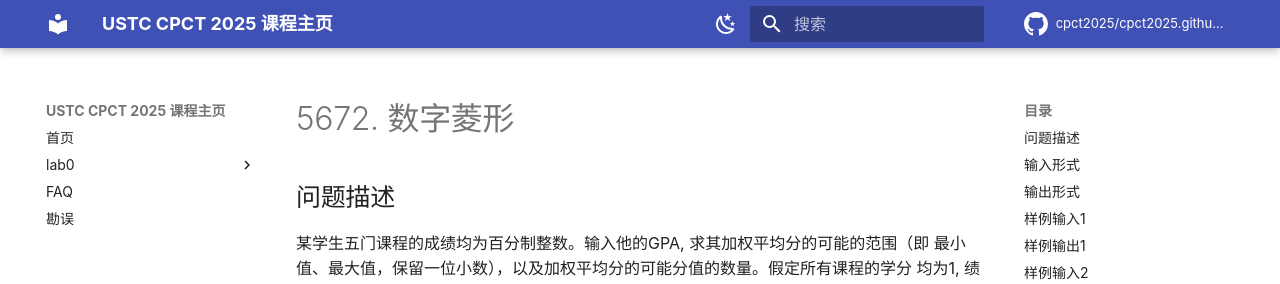
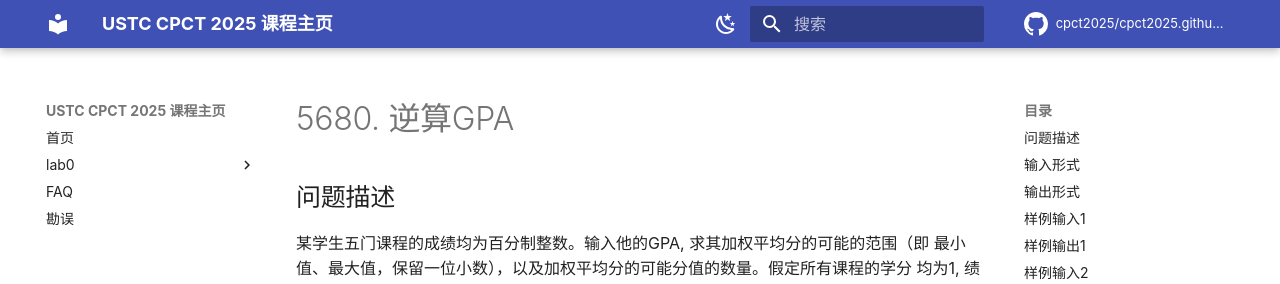
Before and after one commit to cpct2025/cpct2025.github.io, an MkDocs documentation site: the page built from docs/errata/5680.md, in a window 1280 px wide and 900 px high. Shown: the top 284 px of the window. Built offline with MkDocs 1.6.1 and Material for MkDocs 9.7.7, drawn with Linux system fonts in a browser that asks for light colours; comment, search, counter and statistics services are not loaded.

Commit message:
update 5680

```diff
--- a/docs/errata/5680.md
+++ b/docs/errata/5680.md
@@ -1,4 +1,4 @@
-# 5672. 数字菱形
+# 5680. 逆算GPA
 
 ## 问题描述
 
```
